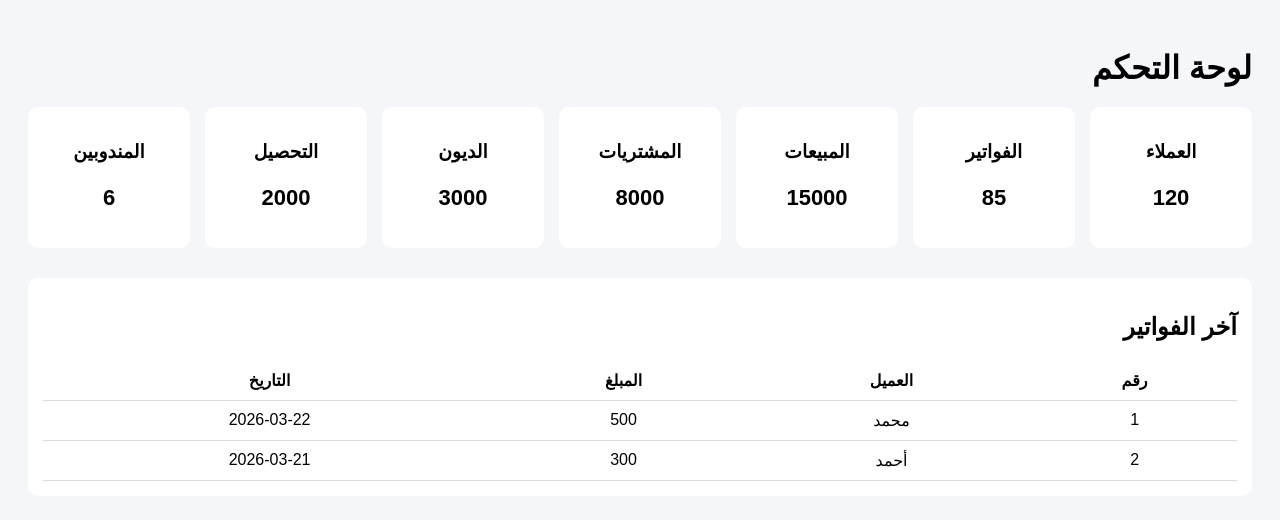
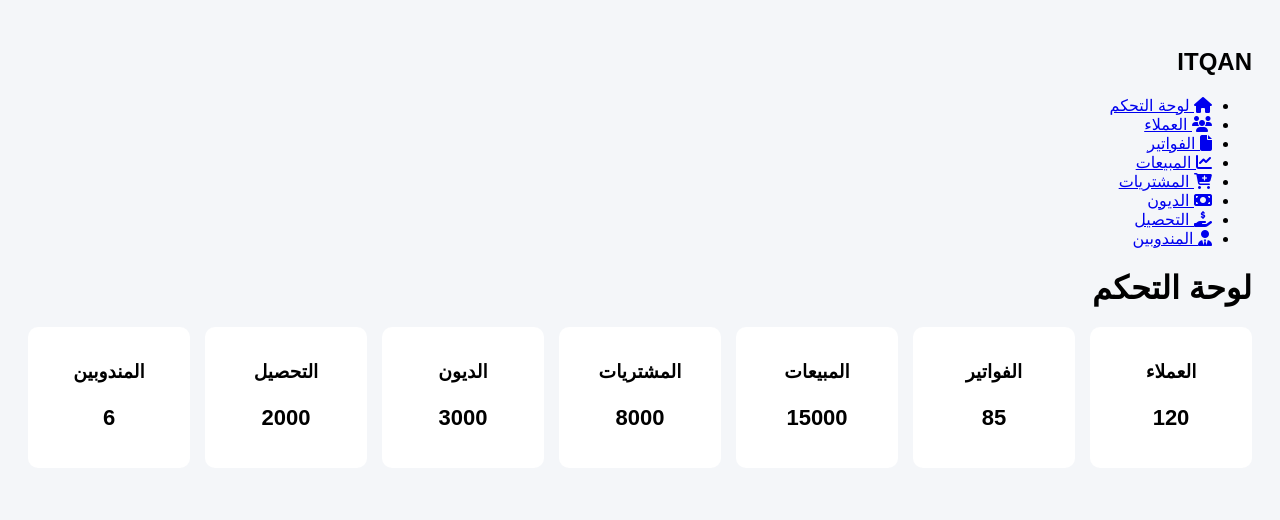
Before and after one commit to mohammedelsonbaty866-jpg/fast, a website: page index.html in a window 1280 px wide. Drawn offline with Linux system fonts and the light colour scheme.

Commit message:
Update index.html

```diff
--- a/index.html
+++ b/index.html
@@ -4,82 +4,49 @@
   <meta charset="UTF-8">
   <title>لوحة التحكم</title>
   <link rel="stylesheet" href="css/dashboard.css">
+
+  <!-- أيقونات -->
+  <link rel="stylesheet" href="https://cdnjs.cloudflare.com/ajax/libs/font-awesome/6.5.0/css/all.min.css">
+
 </head>
 <body>
 
-<h1>لوحة التحكم</h1>
+<div class="layout">
 
-<!-- الكروت -->
-<div class="cards">
+  <!-- Sidebar -->
+  <div class="sidebar">
+    <h2>ITQAN</h2>
 
-  <div class="card">
-    <h3>العملاء</h3>
-    <p>120</p>
+    <ul>
+      <li class="active"><a href="index.html"><i class="fa fa-home"></i> لوحة التحكم</a></li>
+      <li><a href="customers.html"><i class="fa fa-users"></i> العملاء</a></li>
+      <li><a href="invoices.html"><i class="fa fa-file"></i> الفواتير</a></li>
+      <li><a href="sales.html"><i class="fa fa-chart-line"></i> المبيعات</a></li>
+      <li><a href="purchases.html"><i class="fa fa-cart-plus"></i> المشتريات</a></li>
+      <li><a href="debts.html"><i class="fa fa-money-bill"></i> الديون</a></li>
+      <li><a href="collections.html"><i class="fa fa-hand-holding-dollar"></i> التحصيل</a></li>
+      <li><a href="agents.html"><i class="fa fa-user-tie"></i> المندوبين</a></li>
+    </ul>
   </div>
 
-  <div class="card">
-    <h3>الفواتير</h3>
-    <p>85</p>
-  </div>
+  <!-- المحتوى -->
+  <div class="content">
 
-  <div class="card">
-    <h3>المبيعات</h3>
-    <p>15000</p>
-  </div>
+    <h1>لوحة التحكم</h1>
 
-  <div class="card">
-    <h3>المشتريات</h3>
-    <p>8000</p>
-  </div>
+    <div class="cards">
+      <div class="card"><h3>العملاء</h3><p>120</p></div>
+      <div class="card"><h3>الفواتير</h3><p>85</p></div>
+      <div class="card"><h3>المبيعات</h3><p>15000</p></div>
+      <div class="card"><h3>المشتريات</h3><p>8000</p></div>
+      <div class="card"><h3>الديون</h3><p>3000</p></div>
+      <div class="card"><h3>التحصيل</h3><p>2000</p></div>
+      <div class="card"><h3>المندوبين</h3><p>6</p></div>
+    </div>
 
-  <div class="card">
-    <h3>الديون</h3>
-    <p>3000</p>
-  </div>
-
-  <div class="card">
-    <h3>التحصيل</h3>
-    <p>2000</p>
-  </div>
-
-  <div class="card">
-    <h3>المندوبين</h3>
-    <p>6</p>
   </div>
 
 </div>
 
-<!-- آخر الفواتير -->
-<div class="table-section">
-  <h2>آخر الفواتير</h2>
-
-  <table>
-    <thead>
-      <tr>
-        <th>رقم</th>
-        <th>العميل</th>
-        <th>المبلغ</th>
-        <th>التاريخ</th>
-      </tr>
-    </thead>
-
-    <tbody>
-      <tr>
-        <td>1</td>
-        <td>محمد</td>
-        <td>500</td>
-        <td>2026-03-22</td>
-      </tr>
-      <tr>
-        <td>2</td>
-        <td>أحمد</td>
-        <td>300</td>
-        <td>2026-03-21</td>
-      </tr>
-    </tbody>
-
-  </table>
-</div>
-
 </body>
 </html>
```
